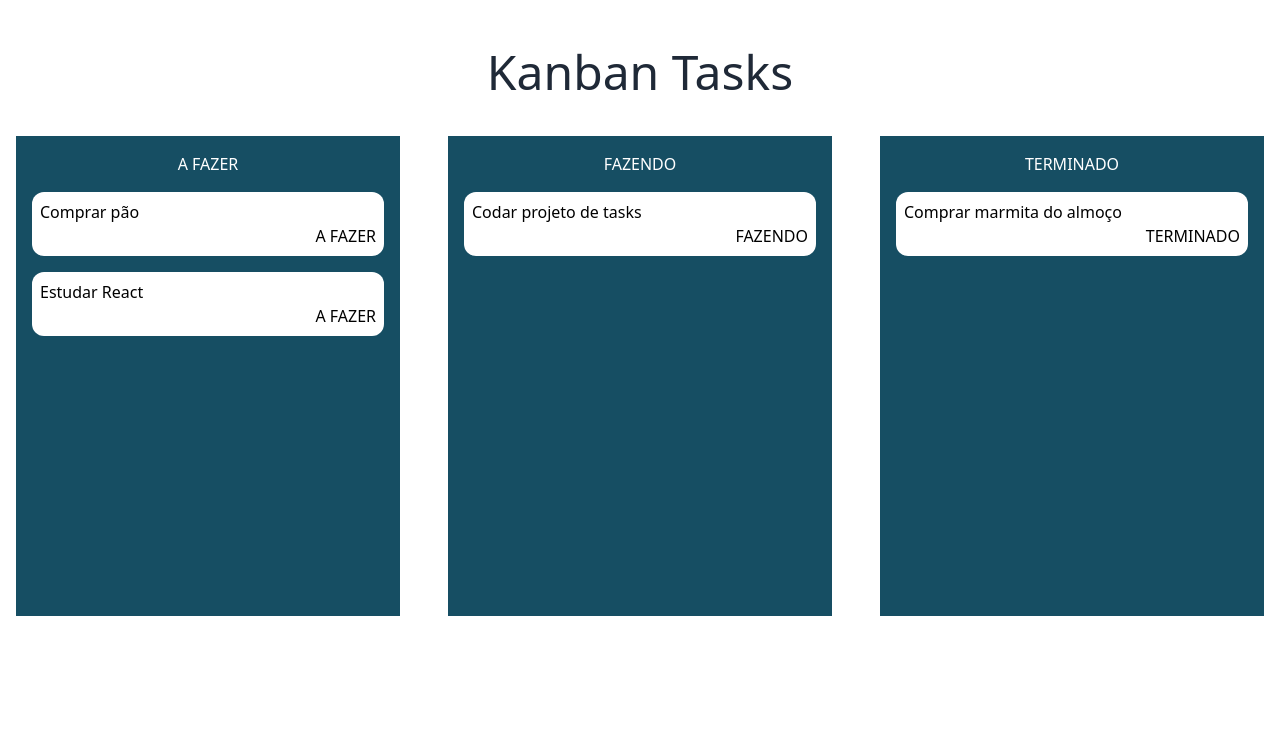
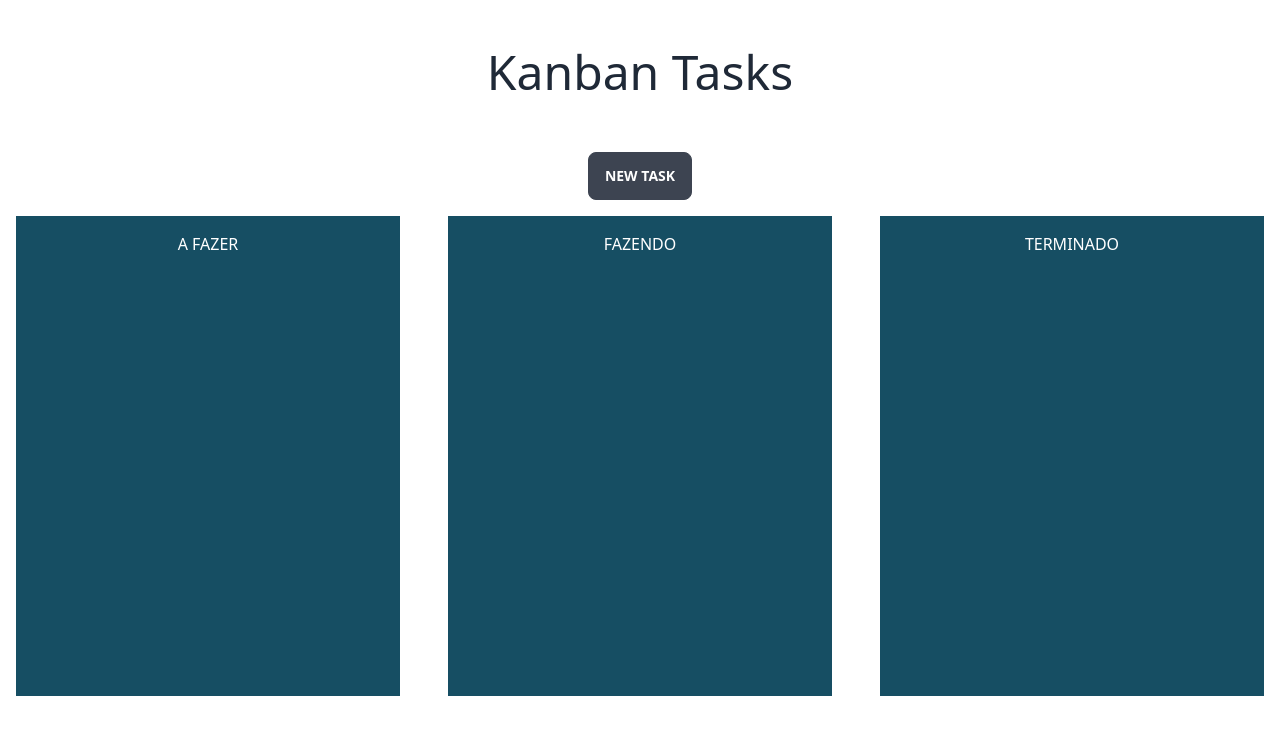
Before and after one commit to Sherlockzen/kanban-state, a React (Vite) app: page / in a window 1280 px wide. Shown: the top 734 px of the page. Built offline with nearby package versions, Linux system fonts and the light colour scheme.

Commit message:
Feat: add the drag and drop functionality with zustand

```diff
--- a/src/App.tsx
+++ b/src/App.tsx
@@ -1,4 +1,5 @@
 import Column from './Column'
+import NewTask from './NewTask'
 
 function App() {
 
@@ -6,6 +7,7 @@ function App() {
     <>
       <main className=' flex flex-col items-center box-border p-12 h-screen'>
         <h1 className=' text-5xl mb-10'>Kanban Tasks</h1>
+        <NewTask />
         <div id='kabanboard' className=' flex gap-12'>
           <Column state='A FAZER' />
           <Column state='FAZENDO' />
--- a/src/Column.tsx
+++ b/src/Column.tsx
@@ -1,45 +1,57 @@
-import { useEffect, useState } from "react";
+// import { useEffect, useState } from "react";
 import Task from "./Task";
+import { useStoreTasks, useTitleStore } from './store'
+import { shallow } from "zustand/shallow";
 
 interface StateProp {
-    state: string,
+  state: string;
 }
 
-const tasksData = [
-    {title: 'Comprar pão', status: 'A FAZER'},
-    {title: 'Estudar React', status: 'A FAZER'},
-    {title: 'Codar projeto de tasks', status: 'FAZENDO'},
-    {title: 'Comprar marmita do almoço', status: 'TERMINADO'},
-]
+// const tasksData = [
+//   { title: "Comprar pão", status: "A FAZER" },
+//   { title: "Estudar React", status: "A FAZER" },
+//   { title: "Codar projeto de tasks", status: "FAZENDO" },
+//   { title: "Comprar marmita do almoço", status: "TERMINADO" },
+// ];
 
 const Column = ({ state }: StateProp) => {
-const [tasks, setTasks] = useState([{
-    title: '',
-    status: '',
-}]);
-    useEffect( () => {
-        setTasks(tasksData);
-    }, [tasksData] );
+  const titleTask =  useTitleStore((
+    (store) => store.title
+  ))
+  const allTasks = useStoreTasks(
+    (store) => store.tasks,
+    shallow
+  )
+  const tasks = useStoreTasks(
+    (store) => store.tasks.filter((task) => task.status === state),
+    shallow
+  )
+  const updateTaskStore = useStoreTasks(
+    (store) => store.update
+  );
 
-    // console.log(tasks);
+  const handleOnDrop = () => {
+    updateTaskStore(titleTask, state);
+    console.log('dropou');
+  };
 
+  const handleOnDragOver = (e: React.DragEvent) => {
+    e.preventDefault();
+  }
 
-    return (
-        <div className=" bg-cyan-900 min-h-[30rem] min-w-[24rem] text-white text-center p-4">
-            <p className=" mb-4">{ state }</p>
+  // console.log(tasks);
 
-                <>
-                    {
-                        tasks.map((e) => e.status === state &&
-                            <Task
-                                title={e.title}
-                                status={e.status}
-                            />
-                        )
-                    }
-                </>
+  return (
+    <div onDrop={handleOnDrop} onDragOver={handleOnDragOver} className=" bg-cyan-900 min-h-[30rem] min-w-[24rem] text-white text-center p-4">
+      <p className=" mb-4">{state}</p>
 
-        </div>
-    )
-}
+      <>
+        {tasks.map(
+          (e) =>
+            e.status === state && <Task title={e.title} status={e.status} />
+        )}
+      </>
+    </div>
+  );
+};
 export default Column;
--- /dev/null
+++ b/src/NewTask.tsx
@@ -0,0 +1,57 @@
+import { useState } from 'react';
+import { useStoreTasks } from './store';
+
+const NewTask = () => {
+    const newOpenTask = useStoreTasks( store => store.new);
+    const [task, setTask] = useState('');
+
+    const handleSave = () => {
+        newOpenTask({title: task, status: 'A FAZER'});
+    }
+
+    return (
+    <div className=' m-4'>
+        {/* The button to open modal */}
+        <label htmlFor="my-modal-5" className="btn">
+            New task
+        </label>
+
+        {/* Put this part before </body> tag */}
+        <input type="checkbox" id="my-modal-5" className="modal-toggle" />
+        <div className="modal">
+            <div className="modal-box w-11/12 max-w-5xl">
+                <h3 className="font-bold text-lg">
+                    Insira os dados da nova tarefa!
+                </h3>
+
+                <div className="form-control py-4 max-w-lg">
+                    <label className="input-group input-group-vertical">
+                        <span>Tarefa</span>
+                        <input
+                        onChange={ (e) => setTask(e.target.value)}
+                        value={task}
+                        type="text"
+                        placeholder="ir na farmácia..."
+                        className="input input-bordered" />
+                    </label>
+                </div>
+
+                <div className=' flex gap-5 justify-end'>
+                    <div className="modal-action">
+                        <label htmlFor="my-modal-5" className="btn btn-error">
+                            Cancelar
+                        </label>
+                    </div>
+                    <div className="modal-action">
+                        <label onClick={handleSave} htmlFor="my-modal-5" className="btn btn-success">
+                            Salvar
+                        </label>
+                    </div>
+                </div>
+            </div>
+        </div>
+    </div>
+    );
+}
+
+export default NewTask;
--- a/src/Task.tsx
+++ b/src/Task.tsx
@@ -1,12 +1,13 @@
+import { useTitleStore } from './store';
 
-// const STATUS = "A FAZER"
 
 const Task = ({ title, status }: {title: string, status: string}) => {
-
+    const stateStore = useTitleStore().update
     return (
         <div
         draggable
-        className=" bg-white min-h-8 rounded-xl p-2 text-black flex flex-col justify-between text-left mb-4">
+        onDragStart={() => stateStore(title)}
+        className=" bg-white min-h-8 rounded-xl p-2 text-black flex flex-col justify-between text-left mb-4 cursor-pointer">
             <div>{ title }</div>
             <div className=" flex justify-between">
                 <div></div>
--- a/src/store.ts
+++ b/src/store.ts
@@ -1,9 +1,34 @@
 import { create } from "zustand";
 
+interface Tasks {
+    title: string,
+    status: string,
+}
+
 interface TaskStore {
-    tasks: Object[],
-    new: (by: Object) => void,
+    tasks: Tasks[],
+    new: (by: Tasks) => void,
+    update: (title: string, status: string) => void,
 
+}
+
+interface StateStore {
+    title: string,
+    update: (value: string) => void,
+}
+
+const updateArray = (title: string, status: string, originalArray: Tasks[]): Tasks[] => {
+    // find the index of the object you want to update
+    const indexToUpdate = originalArray.findIndex(obj => obj.title === title);
+
+    // create a new array with the updated object
+    const updatedArray = [
+        ...originalArray.slice(0, indexToUpdate),
+        { title: title, status: status },
+        ...originalArray.slice(indexToUpdate + 1)
+    ];
+
+    return updatedArray;
 }
 
 // CRIAR STORAGES PARA CADA COLUNA -> A FAZER, FAZENDO, TERMINADO
@@ -12,7 +37,24 @@ interface TaskStore {
 // NA HORA DE ADD ELE A NOVA COLUNA, NESSE EVENTO DE ONDROP JÁ COLOCO A STRING DE STATUS DESSA TASK
 // SEGUINDO O PADRÃO DA COLUNA ONDE ESTÁ SENDO DROPADO
 
-export const useStore = create<TaskStore>()((set) => ({
-    tasks: [{}],
+//Todo tasks stores
+// export const useStoreToDo = create<TaskStore>()((set) => ({
+//     tasks: [{}],
+//     new: (by) => set((state) => ({tasks: [...state.tasks, by]})),
+// }));
+// //Ongoing tasks store
+// export const useStoreOngoing = create<TaskStore>()((set) => ({
+//     tasks: [{}],
+//     new: (by) => set((state) => ({tasks: [...state.tasks, by]})),
+// }));
+//Finalized tasks store
+export const useStoreTasks = create<TaskStore>()((set) => ({
+    tasks: [],
     new: (by) => set((state) => ({tasks: [...state.tasks, by]})),
-}))
+    update: (title, status) => set((state)=> ({tasks: updateArray(title, status, state.tasks)})),
+}));
+
+export const useTitleStore = create<StateStore>()((set) => ({
+    title: '',
+    update: (value: string) => set(() => ({title: value}))
+}));
```
